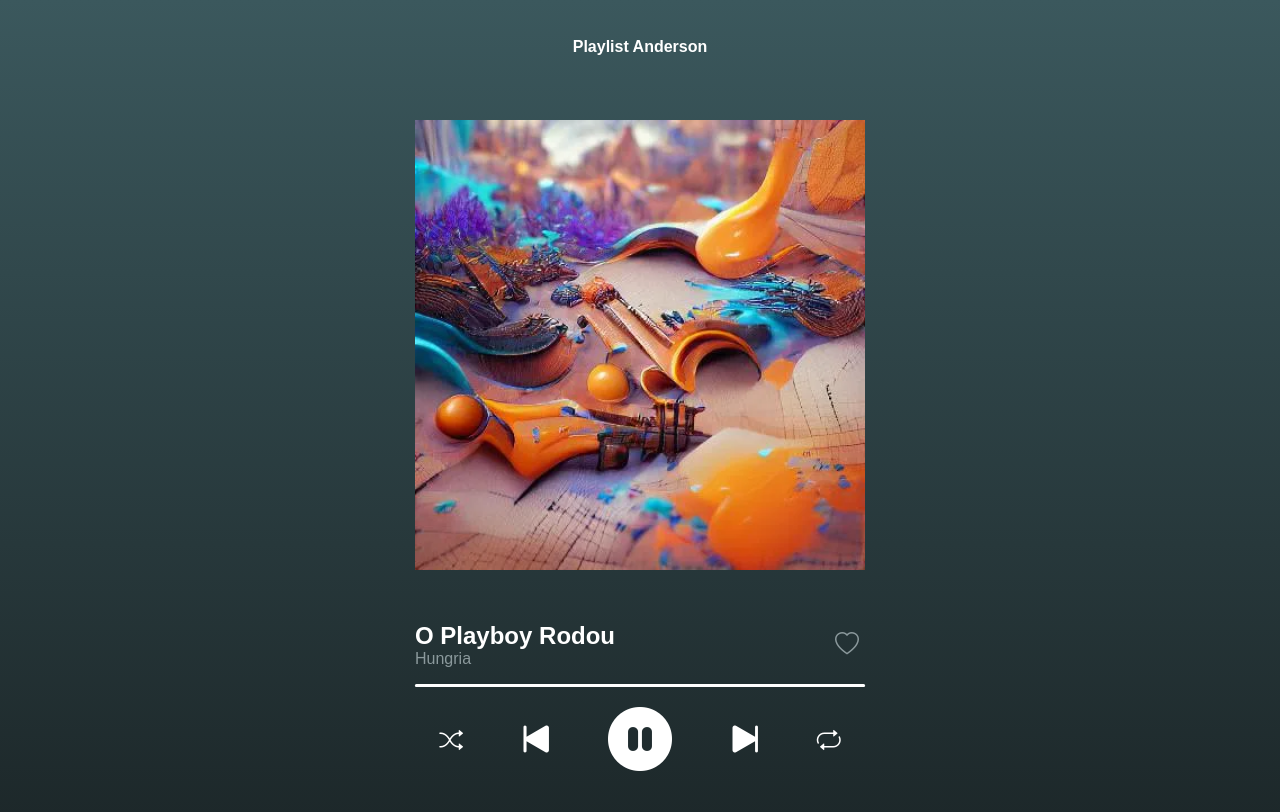
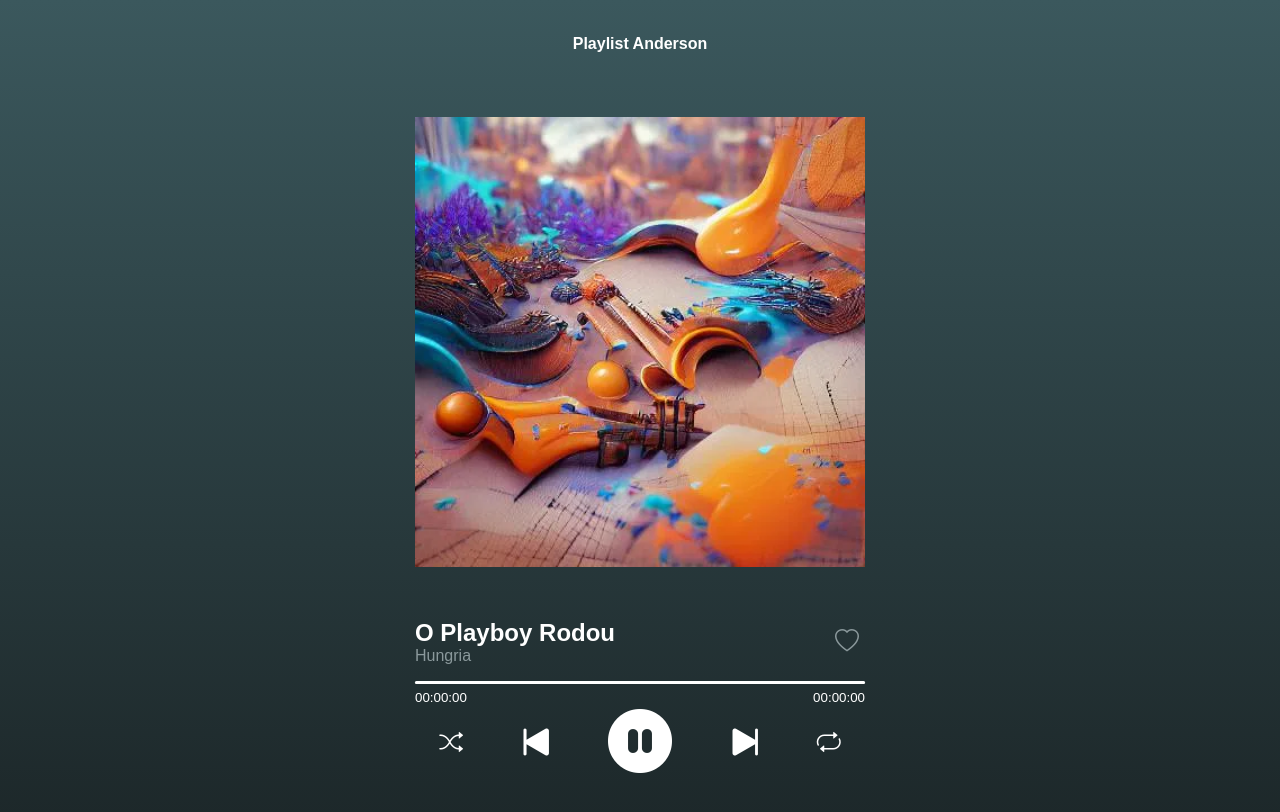
Before and after one commit to AndersonRanyere/JavaScript, a plain HTML site: page index.html in a window 1280 px wide. Both pictures are taken after a click on the button 535 px from the left and 740 px from the top of the page. Drawn offline with nearby package versions, Linux system fonts and the light colour scheme.

Commit message:
first commit

```diff
--- a/index.html
+++ b/index.html
@@ -24,6 +24,10 @@
         <div id="progress-bar">
             <div id="current-progress"></div>
     </div>
+    <div id= "time-box">
+        <div id="song-time"> 00:00:00</div>
+        <div id="total-time"> 00:00:00</div>
+    </div>
     </div>
     <div id="button-container">
         <button id="shuffle" class="button light.color"><i class="bi bi-shuffle"></i></button>
--- a/script.js
+++ b/script.js
@@ -9,6 +9,8 @@ const currentProgress = document.getElementById('current-progress');
 const progressContainer = document.getElementById('progress-container');
 const shuffleButton = document.getElementById('shuffle');
 const repeatButton = document.getElementById('repeat');
+const songTime = document.getElementById('song-time');
+const totalTime = document.getElementById('total-time');
 
 
 
@@ -88,9 +90,10 @@ function nextSong(){
     playSong();
 }
 
-function updateProgressBar(){
+function updateProgress(){
     const barWidht = (song.currentTime/song.duration)*100;
     currentProgress.style.setProperty('--progress', `${barWidht}%`);
+    songTime.innerText = toHHMMSS(song.currentTime);
 
 }
 
@@ -148,13 +151,27 @@ function nextOrRepeat(){
     }
 }
 
+function toHHMMSS(originalNumber) {
+    let hours = Math.floor(originalNumber/3600);
+    let min = Math.floor((originalNumber - hours * 3600)/60);
+    let secs = Math.floor(originalNumber - hours * 3600 - min * 60);
+
+    return `${hours.toString().padStart(2, '0')}:${min.toString().padStart(2, '0')}:${secs.toString().padStart(2, '0')}`;
+
+}
+
+function updateTotalTime() {
+    totalTime.innerText = toHHMMSS(song.duration);
+}
+
 initializeSong();
 
 play.addEventListener('click', playPauseDecider);
 previous.addEventListener('click', previousSong);
 next.addEventListener('click', nextSong);
-song.addEventListener('timeupdate', updateProgressBar);
+song.addEventListener('timeupdate', updateProgress);
 song.addEventListener('ended', nextOrRepeat);
+song.addEventListener('loadedmetadata', updateTotalTime);
 progressContainer.addEventListener('click', jumpTo);
 shuffleButton.addEventListener('click', shuffleButtonClicked);
 repeatButton.addEventListener('click', repeatButtonClicked);
--- a/style.css
+++ b/style.css
@@ -86,10 +86,17 @@ button {
 }
 
 #progress-container {
-    padding-bottom: 1em;
     cursor: pointer;
 }
 
 .button-active {
     color: rgb(0, 128, 63);
 }
+
+#time-box {
+    display: flex;
+    flex-direction: row;
+    justify-content: space-between;
+    font-size: smaller;
+    margin-top: 0.5em;
+}
```
